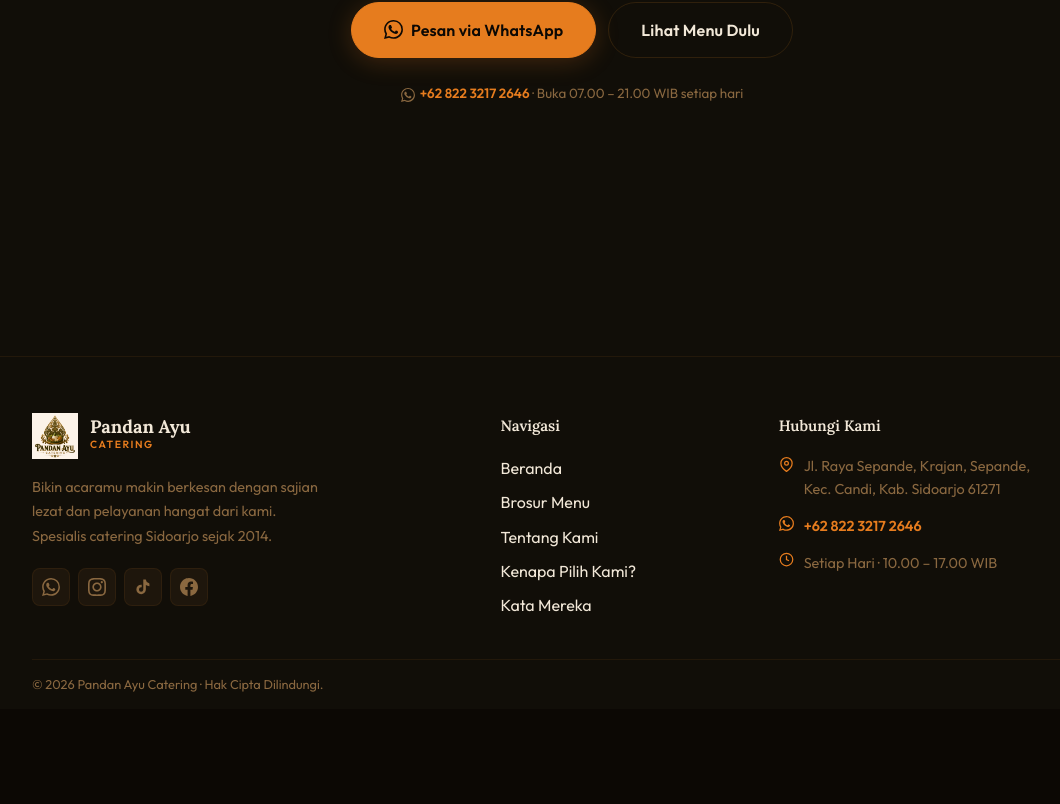
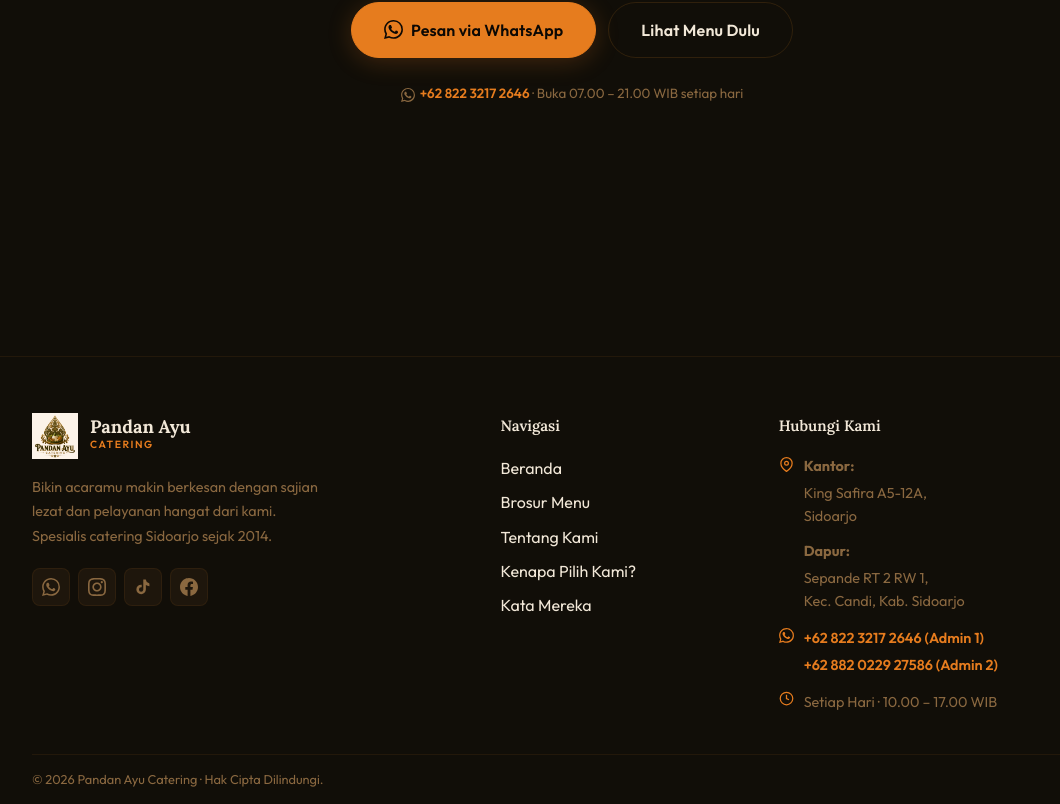
Before and after one commit to F1H444/pandan-ayu-catering-, a Next.js app: page / in a window 1280 px wide. Shown: the part 4668-5472 px from the top of the page, without its empty margins (68-1128 px from the left). Before the commit the page ends 5377 px from the top, so only its background shows below. Built offline with nearby package versions, Linux system fonts and the light colour scheme.

Commit message:
update lagi

```diff
--- a/app/components/Footer.tsx
+++ b/app/components/Footer.tsx
@@ -114,15 +114,25 @@ export default function Footer() {
                   <path d="M21 10c0 7-9 13-9 13s-9-6-9-13a9 9 0 0 1 18 0z"/>
                   <circle cx="12" cy="10" r="3"/>
                 </svg>
-                <span>Jl. Raya Sepande, Krajan, Sepande,<br/>Kec. Candi, Kab. Sidoarjo 61271</span>
+                <div style={{ display: 'flex', flexDirection: 'column', gap: '0.25rem' }}>
+                  <strong>Kantor:</strong>
+                  <span>King Safira A5-12A,<br/>Sidoarjo</span>
+                  <strong style={{ marginTop: '0.5rem' }}>Dapur:</strong>
+                  <span>Sepande RT 2 RW 1,<br/>Kec. Candi, Kab. Sidoarjo</span>
+                </div>
               </div>
               <div className="footer__contact-row">
                 <svg width="15" height="15" viewBox="0 0 24 24" fill="currentColor" aria-hidden="true" style={{flexShrink:0, marginTop:'1px'}}>
                   <path d="M17.472 14.382c-.297-.149-1.758-.867-2.03-.967-.273-.099-.471-.148-.67.15-.197.297-.767.966-.94 1.164-.173.199-.347.223-.644.075-.297-.15-1.255-.463-2.39-1.475-.883-.788-1.48-1.761-1.653-2.059-.173-.297-.018-.458.13-.606.134-.133.298-.347.446-.52.149-.174.198-.298.298-.497.099-.198.05-.371-.025-.52-.075-.149-.669-1.612-.916-2.207-.242-.579-.487-.5-.669-.51-.18-.009-.571-.012-.916 0-.198 0-.52.074-.792.372-.272.297-1.04 1.016-1.04 2.479 0 1.462 1.065 2.875 1.213 3.074.149.198 2.096 3.2 5.077 4.487.709.306 1.262.489 1.694.625.712.227 1.36.195 1.871.118.571-.085 1.758-.719 2.006-1.413.248-.694.248-1.289.173-1.413-.074-.124-.272-.198-.57-.347zm-5.421 7.403h-.004a9.87 9.87 0 0 1-5.031-1.378l-.361-.214-3.741 1.017 1.01-3.8-.235-.374a9.86 9.86 0 0 1-1.51-5.26c.001-5.45 4.436-9.884 9.888-9.884 2.64 0 5.122 1.03 6.988 2.898a9.825 9.825 0 0 1 2.893 6.994c-.003 5.45-4.437 9.884-9.885 9.884zm8.413-18.297A11.815 11.815 0 0 0 12.05 0C5.495 0 .16 5.335.157 11.892c0 2.096.547 4.142 1.588 5.945L.057 24l6.305-1.654a11.882 11.882 0 0 0 5.683 1.448h.005c6.554 0 11.89-5.335 11.893-11.893a11.821 11.821 0 0 0-3.48-8.413z"/>
                 </svg>
-                <a href="https://wa.me/6282232172646" target="_blank" rel="noopener noreferrer" id="footer-wa-link">
-                  +62 822 3217 2646
-                </a>
+                <div style={{ display: 'flex', flexDirection: 'column', gap: '0.25rem' }}>
+                  <a href="https://wa.me/6282232172646" target="_blank" rel="noopener noreferrer" id="footer-wa-link1">
+                    +62 822 3217 2646 (Admin 1)
+                  </a>
+                  <a href="https://wa.me/62882022927586" target="_blank" rel="noopener noreferrer" id="footer-wa-link2">
+                    +62 882 0229 27586 (Admin 2)
+                  </a>
+                </div>
               </div>
               <div className="footer__contact-row">
                 <svg width="15" height="15" viewBox="0 0 24 24" fill="none" stroke="currentColor" strokeWidth="2" aria-hidden="true" style={{flexShrink:0}}>
```
